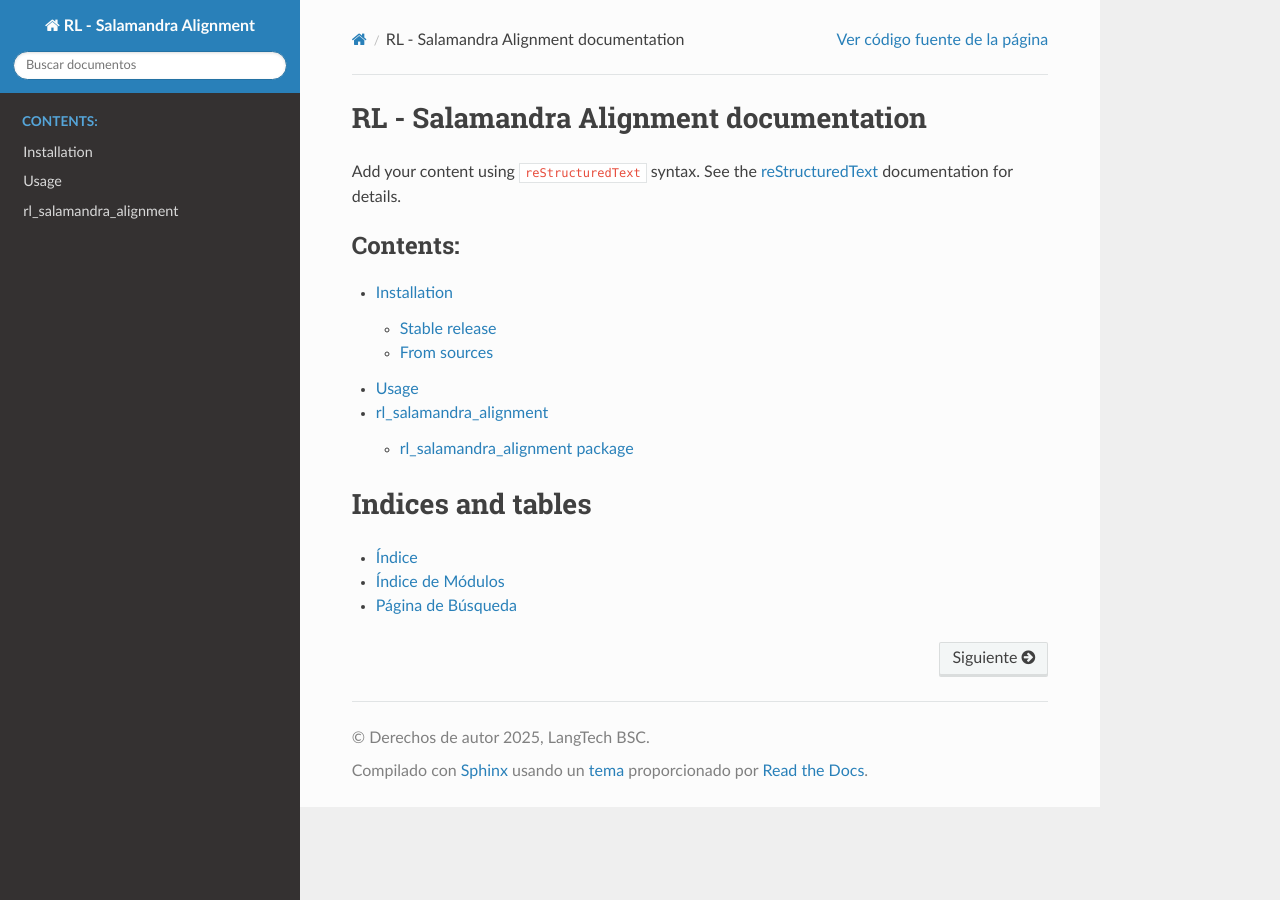
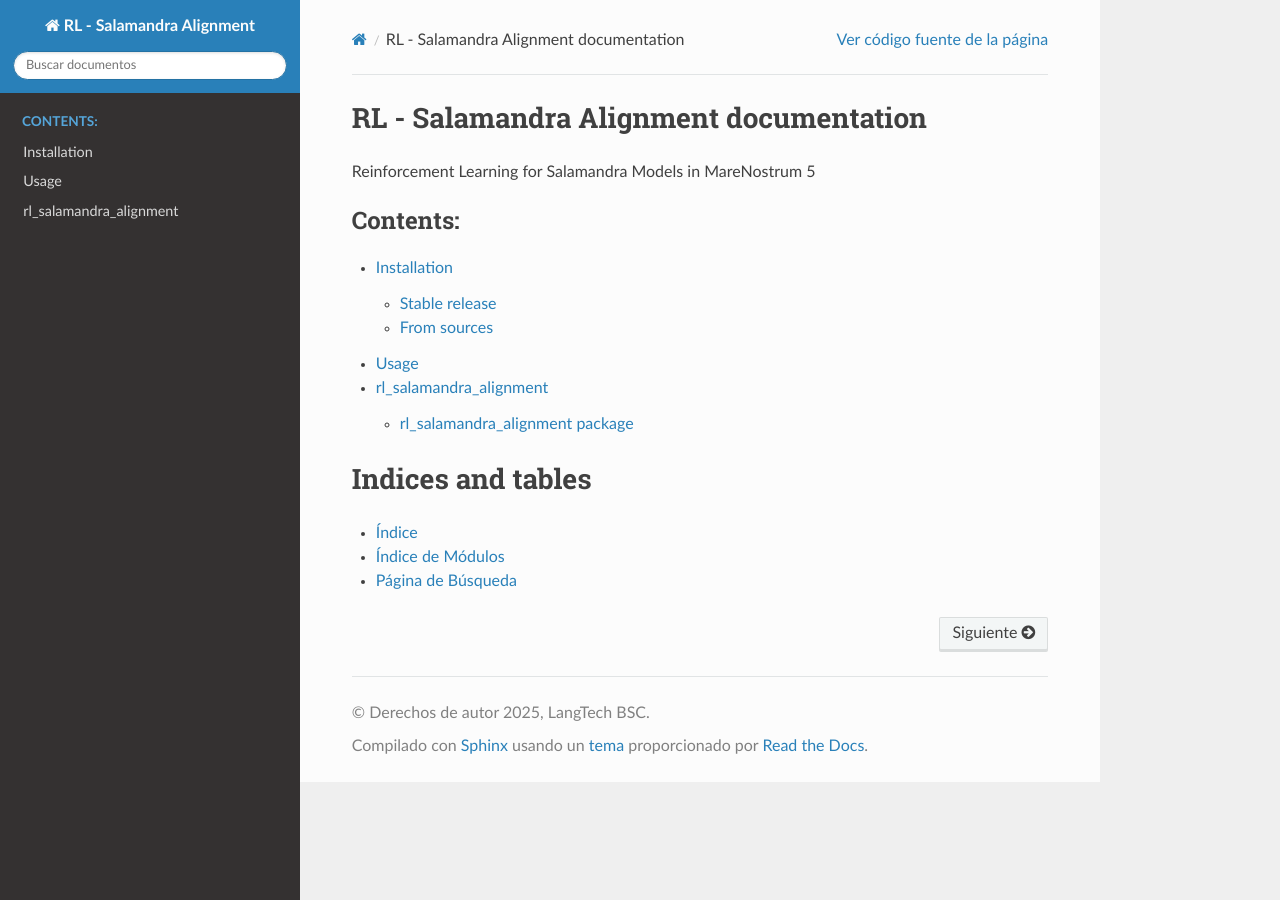
Before and after one commit to langtech-bsc/rl_salamandra_alignment_docs, a Sphinx documentation site: the page built from docs/source/index.rst, in a window 1280 px wide. Built offline with Sphinx 7.4.7 and the Read the Docs theme 3.1.0, drawn with Linux system fonts in a browser that asks for light colours.

Commit message:
Delete boilerplate text and move readme position

```diff
--- a/docs/source/index.rst
+++ b/docs/source/index.rst
@@ -6,18 +6,15 @@
 RL - Salamandra Alignment documentation
 =======================================
 
-Add your content using ``reStructuredText`` syntax. See the
-`reStructuredText <https://www.sphinx-doc.org/en/master/usage/restructuredtext/index.html>`_
-documentation for details.
-
+Reinforcement Learning for Salamandra Models in MareNostrum 5
 
 .. toctree::
    :maxdepth: 2
    :caption: Contents:
 
-   readme
    installation
    usage
+   readme
    modules
    contributing
    authors
```
